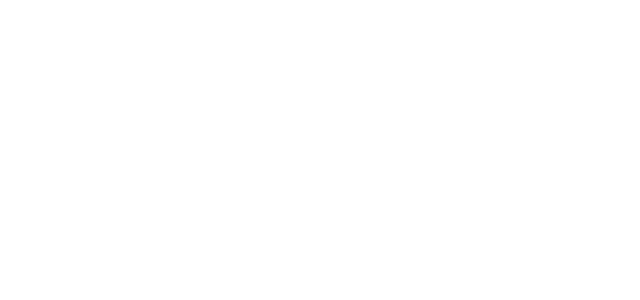
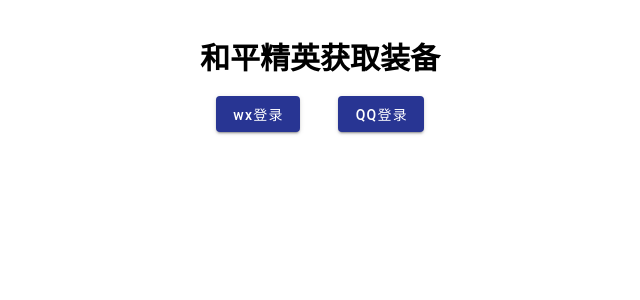
Before and after one commit to zbhello/hpWeb, a Vue app: page / in a window 1280 px wide. Shown: the top 300 px of the page, without its empty margins (320-960 px from the left). Built offline with nearby package versions, Linux system fonts and the light colour scheme.

Commit message:
feat:弹窗开发

```diff
--- a/src/App.vue
+++ b/src/App.vue
@@ -1,14 +1,49 @@
-<script setup lang="ts"></script>
+<script setup lang="ts">
+import { ref } from "vue";
+
+const dialogisShow = ref(false);
+</script>
 
 <template>
-  <div class="container"></div>
+  <div class="main">
+    <div
+      class="flex justify-center flex1 text-3xl font-semibold font-sans mt-10"
+    >
+      和平精英获取装备
+    </div>
+    <div class="main-action flex w-52 mt-5 justify-between">
+      <v-btn variant="elevated" class="text-none mb-4" color="indigo-darken-3"
+        >wx登录
+        <v-dialog
+          v-model="dialogisShow"
+          activator="parent"
+          :scrim="false"
+          width="auto"
+        >
+          <v-card>
+            <v-card-text>
+              Lorem ipsum dolor sit amet, consectetur adipiscing elit, sed do
+              eiusmod tempor incididunt ut labore et dolore magna aliqua.
+            </v-card-text>
+            <v-card-actions>
+              <v-btn color="primary" block @click="">Close Dialog</v-btn>
+            </v-card-actions>
+          </v-card></v-dialog
+        >
+      </v-btn>
+      <v-btn variant="elevated" class="text-none mb-4" color="indigo-darken-3"
+        >QQ登录</v-btn
+      >
+    </div>
+  </div>
 </template>
 
 <style scoped>
-.container {
+.main {
   flex: 1;
   display: flex;
   flex-direction: column;
+  align-items: center;
   box-sizing: border-box;
   overflow: hidden auto;
 }
--- /dev/null
+++ b/src/components/detail-modal/index.vue
@@ -0,0 +1,7 @@
+<script setup lang="ts"></script>
+
+<template>
+  <div></div>
+</template>
+
+<style scoped></style>
```
